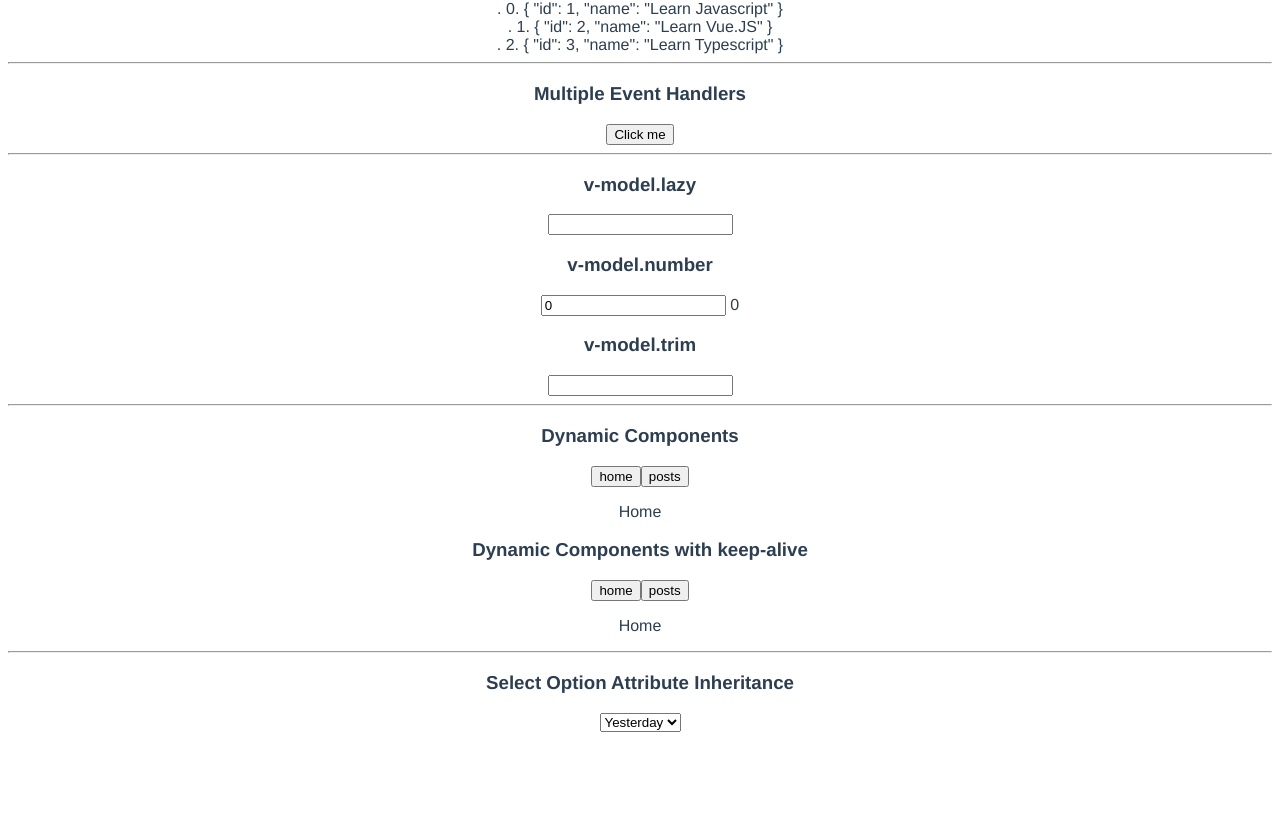
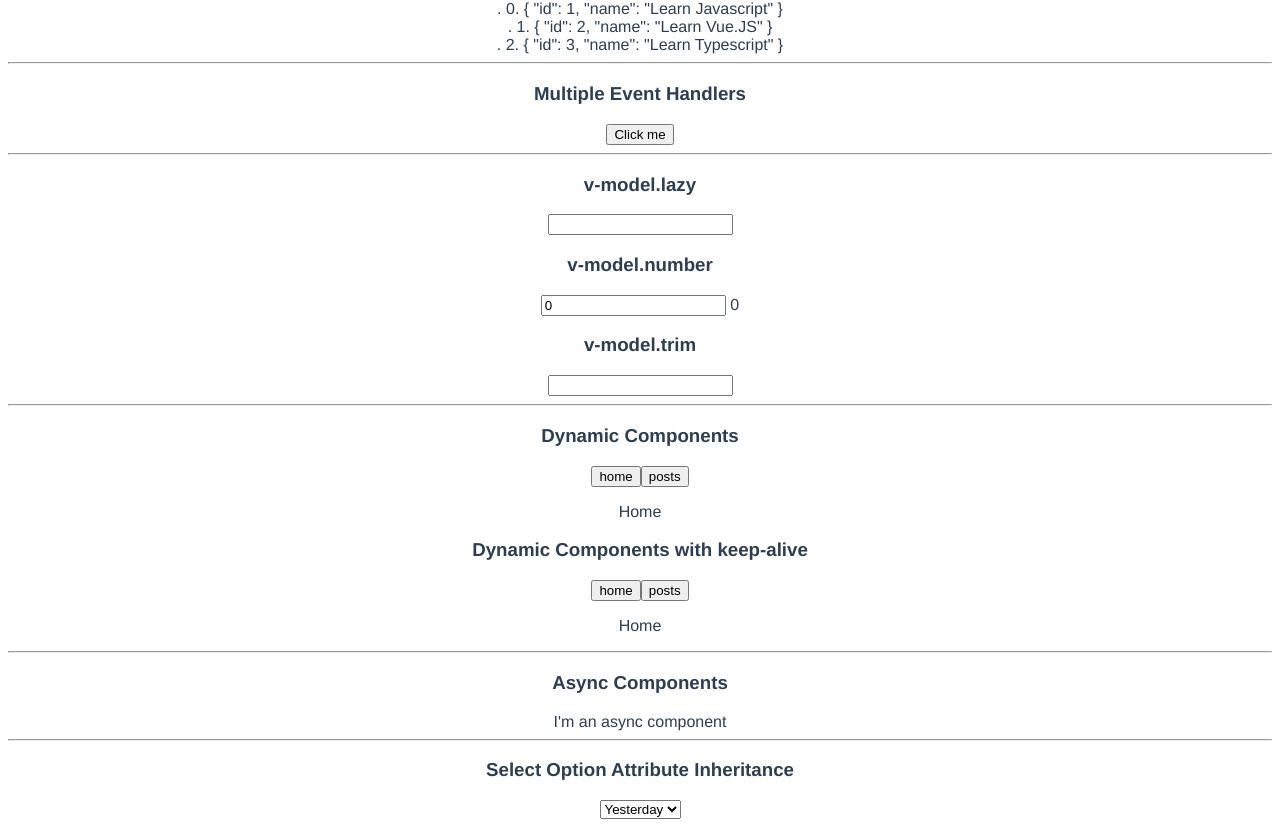
Before and after one commit to nor1c/vue-play, a Vue app in the folder hello-world/: page /misc in a window 1280 px wide. Shown: the part 2523-3350 px from the top of the page. Before the commit the page ends 3263 px from the top, so only its background shows below. Built offline with nearby package versions, Linux system fonts and the light colour scheme.

Commit message:
async component

```diff
--- /dev/null
+++ b/hello-world/src/components/AsyncComponent.vue
@@ -0,0 +1,3 @@
+<template>
+  <div>I'm an async component</div>
+</template>
--- a/hello-world/src/views/Misc.vue
+++ b/hello-world/src/views/Misc.vue
@@ -231,6 +231,14 @@
 
         <hr>
         <div>
+            <h3>Async Components</h3>
+            <div>
+                <async-component></async-component>
+            </div>
+        </div>
+
+        <hr>
+        <div>
             <h3>Select Option Attribute Inheritance</h3>
             <div>
                 <DatePicker @change="showDatePickerChange"></DatePicker>
@@ -240,6 +248,8 @@
 </template>
 
 <script>
+import { defineAsyncComponent } from 'vue'
+
 import TodoItem from '../components/TodoItem.vue'
 import HelloWorldProp from '../components/HelloWorldProp.vue'
 import TodoButton from '../components/TodoButton.vue'
@@ -250,6 +260,7 @@ import VForComponent from '../components/VForComponent.vue'
 import Tabhome from '../components/Tabhome.vue'
 import Tabposts from '../components/Tabposts.vue'
 import DatePicker from '../components/DatePicker.vue'
+import AsyncComponent from '../components/AsyncComponent.vue'
 
 export default {
     components: {
@@ -261,7 +272,15 @@ export default {
         DynamicArgument,
         VForComponent,
         Tabhome, Tabposts,
-        DatePicker
+        DatePicker,
+        'async-component': defineAsyncComponent(() => (
+            new Promise((resolve, reject) => {
+                setTimeout(() => {
+                    resolve(import('../components/AsyncComponent.vue'))
+                }, 500);
+            })
+        )),
+        AsyncComponent
     },
     data: () => ({
         helloWorld: 'Hello World!',
```
